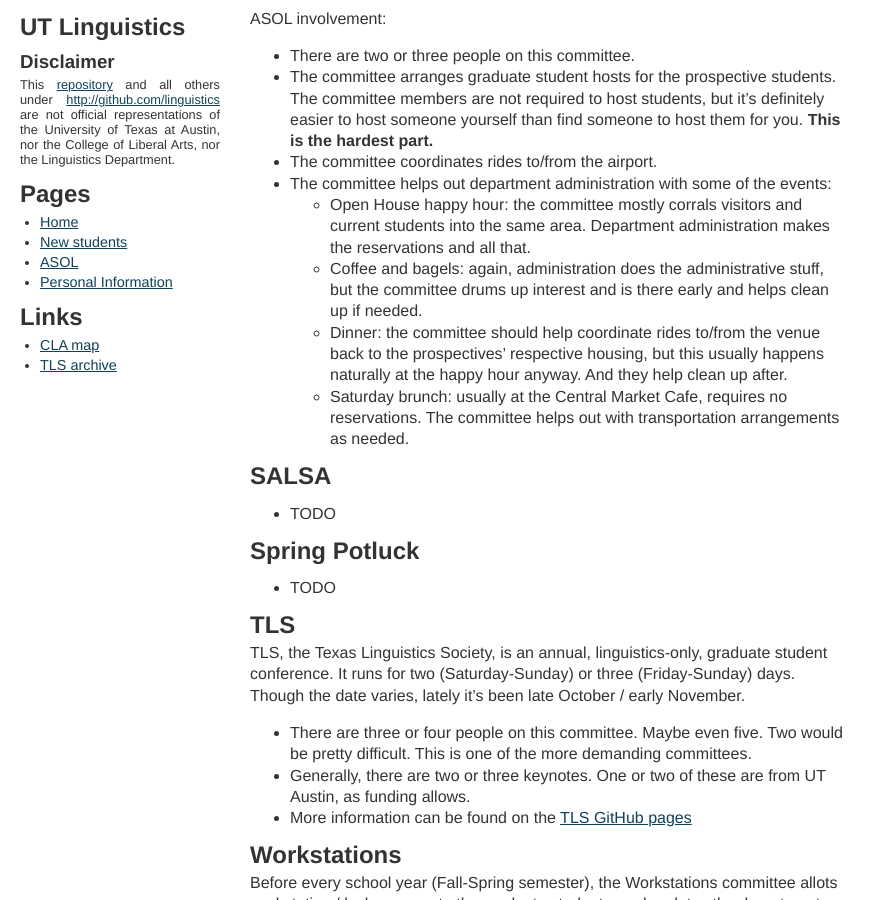
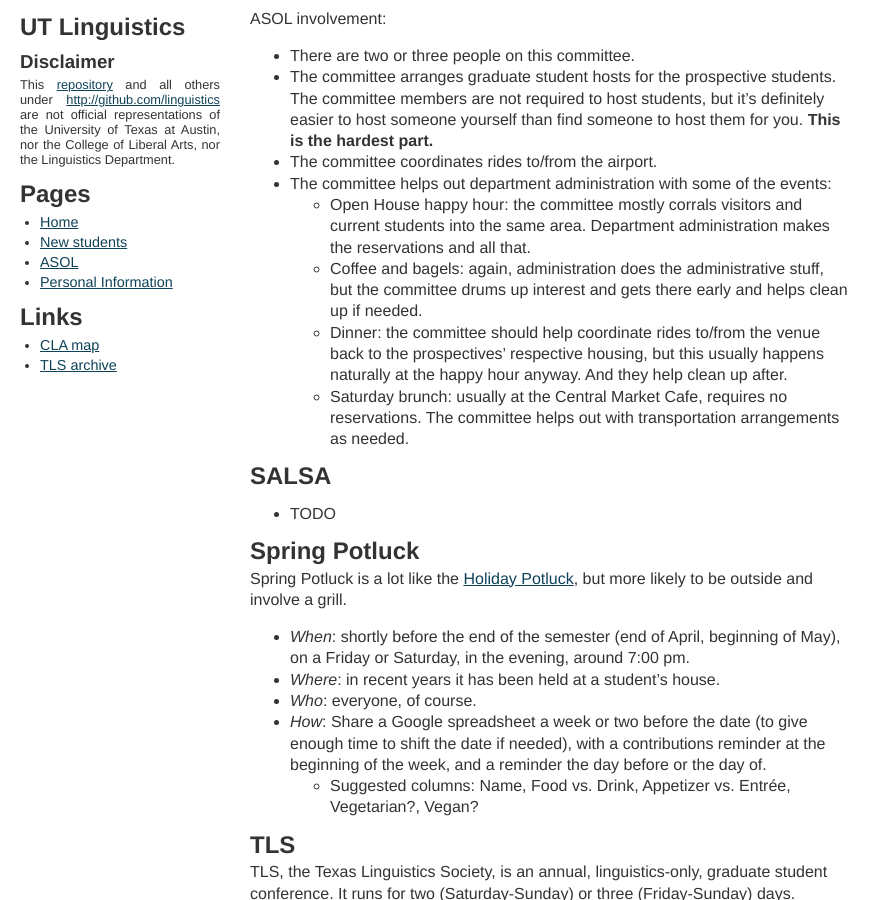
Before and after one commit to linguistics/linguistics.github.io, a Jekyll site: the page built from ASOL.md, in a window 1280 px wide and 900 px high, scrolled down 3171 px. Shown: the whole window, without its empty margins (0-890 px from the left). Built offline with Jekyll 4.4.1, drawn with Linux system fonts in a browser that asks for light colours.

Commit message:
Add Spring Potluck description

```diff
--- a/ASOL.md
+++ b/ASOL.md
@@ -156,7 +156,7 @@ ASOL involvement:
 * The committee coordinates rides to/from the airport.
 * The committee helps out department administration with some of the events:
   - Open House happy hour: the committee mostly corrals visitors and current students into the same area. Department administration makes the reservations and all that.
-  - Coffee and bagels: again, administration does the administrative stuff, but the committee drums up interest and is there early and helps clean up if needed.
+  - Coffee and bagels: again, administration does the administrative stuff, but the committee drums up interest and gets there early and helps clean up if needed.
   - Dinner: the committee should help coordinate rides to/from the venue back to the prospectives' respective housing, but this usually happens naturally at the happy hour anyway. And they help clean up after.
   - Saturday brunch: usually at the Central Market Cafe, requires no reservations. The committee helps out with transportation arrangements as needed.
 
@@ -168,7 +168,13 @@ ASOL involvement:
 
 ## Spring Potluck
 
-* TODO
+Spring Potluck is a lot like the [Holiday Potluck](#holiday-potluck), but more likely to be outside and involve a grill.
+
++ *When*: shortly before the end of the semester (end of April, beginning of May), on a Friday or Saturday, in the evening, around 7:00 pm.
++ *Where*: in recent years it has been held at a student's house.
++ *Who*: everyone, of course.
++ *How*: Share a Google spreadsheet a week or two before the date (to give enough time to shift the date if needed), with a contributions reminder at the beginning of the week, and a reminder the day before or the day of.
+  - Suggested columns: Name, Food vs. Drink, Appetizer vs. Entrée, Vegetarian?, Vegan?
 
 
 ## TLS
```
